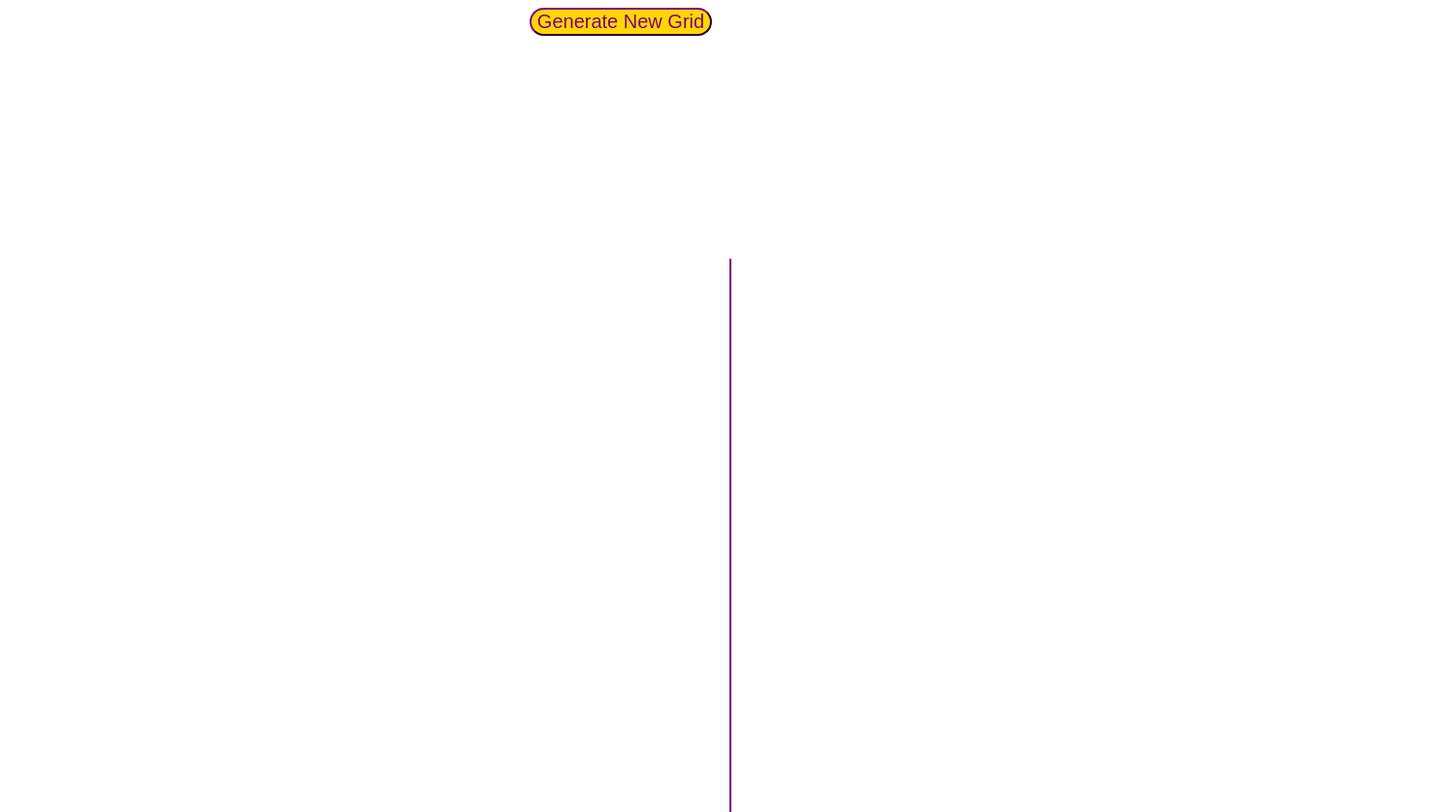
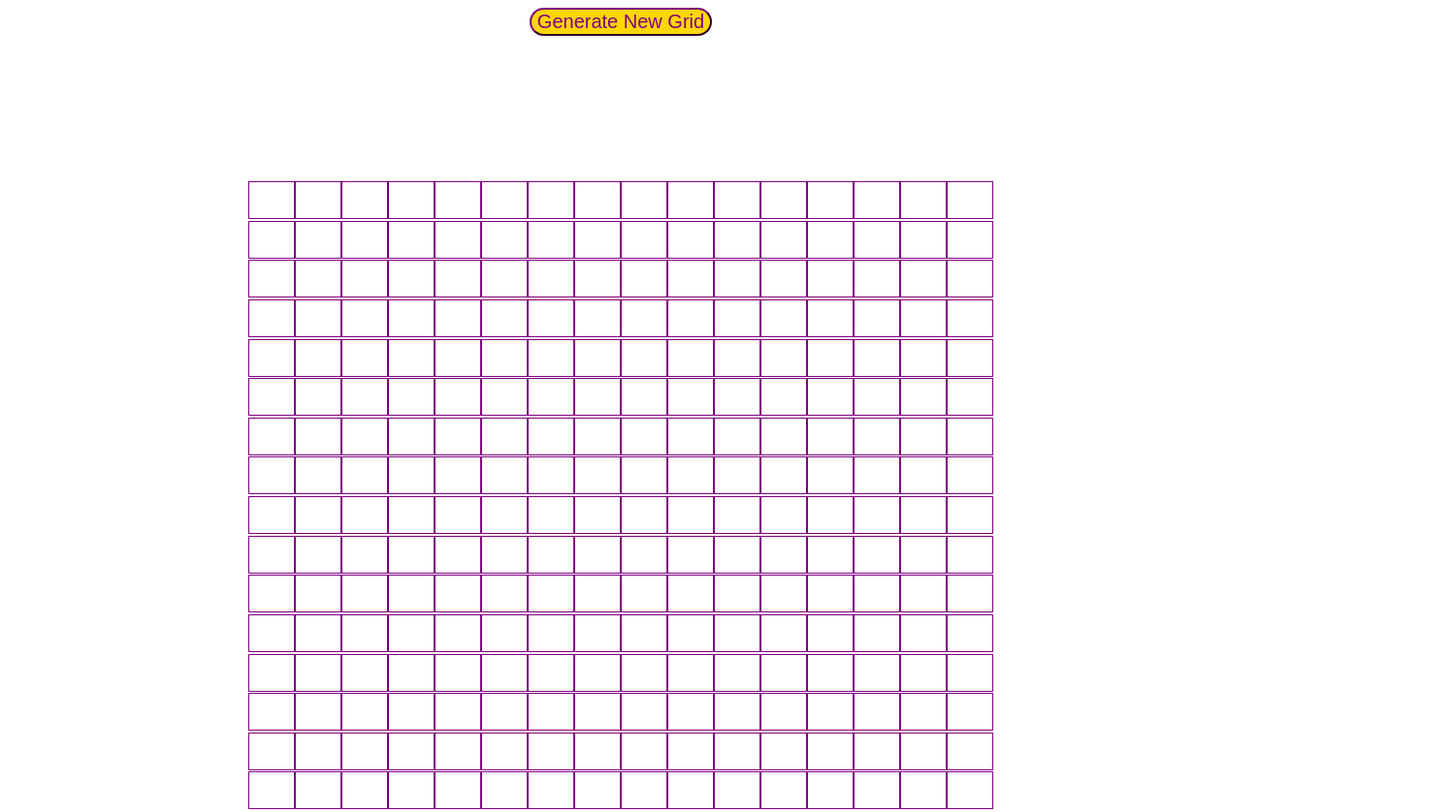
Before and after one commit to jrb311/odin-etch-a-sketch, a plain HTML site: page index.html in a window 1280 px wide. Shown: the top 838 px of the page at 97% size, 1498 px wide, since content can reach past the window. Drawn offline with Linux system fonts and the light colour scheme.

Commit message:
Changed dimensions of grid to relative units
Attempt to fit grid into different resolutions on different OS as grid
was appearing too zoomed in on Windows OS compared to Linux.

```diff
--- a/main.js
+++ b/main.js
@@ -6,7 +6,7 @@ for (let i = 0; i < 256; i++)
 {
     const grid = document.createElement("div");
     grid.classList.add("childSquare");
-    grid.style.cssText = `height:${400/16}px; width:${400/16}px; border: 1px solid purple; display: inline-block`
+    grid.style.cssText = `height:${(100/16) - 0.25}%; width:${(100/16) - 0.25}%; border: 0.25px solid purple;`
     container.appendChild(grid);
 };
 //Run function for coloring the grid on mouseover
@@ -15,6 +15,7 @@ colorGrid();
 const body = document.querySelector('body');
 const buttonContainer = document.createElement("div");
 const gridButton = document.createElement('button');
+body.style.cssText = "display: flex; flex-direction: column";
 buttonContainer.style.cssText = "display: flex; justify-content: center";
 gridButton.style.cssText = "border-radius: 25px; border-color: purple; font-size: 20px; background-color: gold; color: purple";
 gridButton.textContent = "Generate New Grid";
@@ -54,7 +55,7 @@ function createNewGrid(size){
     {
         let newGrid = document.createElement("div");
         newGrid.classList.add("childSquare");
-        newGrid.style.cssText = `height:${400/size}px; width:${400/size}px; border: 1px solid purple;`
+        newGrid.style.cssText = `height:${100/size}%; width:${100/size}%; border: 0.25px solid purple;`
         container.appendChild(newGrid);
     }
     colorGrid();
--- a/style.css
+++ b/style.css
@@ -5,8 +5,11 @@
     display: flex;
     flex-wrap: wrap;
     justify-content: center;
-    align-items: center;
-    padding-left: 745px;
-    padding-right: 745px;
-    padding-top: 230px;
+    align-self: center;
+    padding-top: 150px;
+    height: 800px;
+    width: 800px;
 }
+
+padding-left: 745px;
+padding-right: 745px;
```
